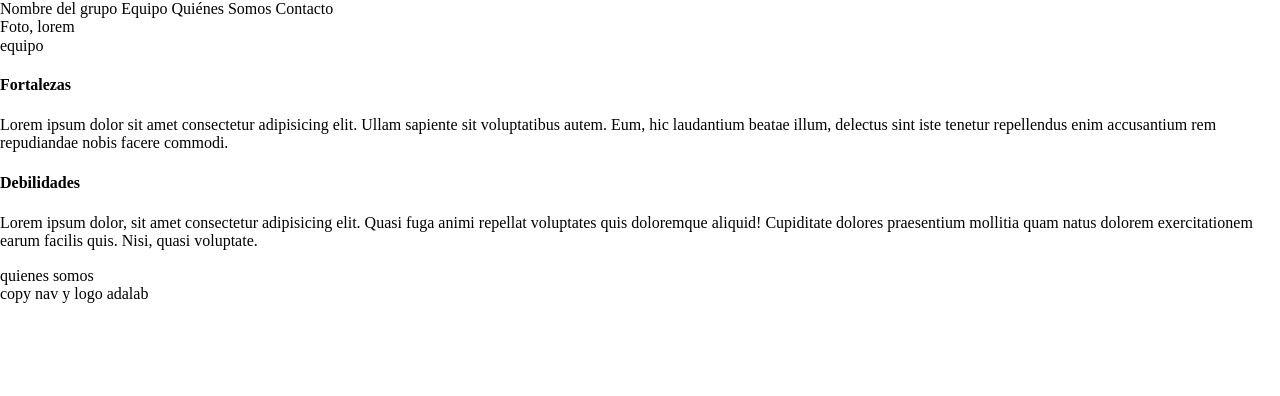
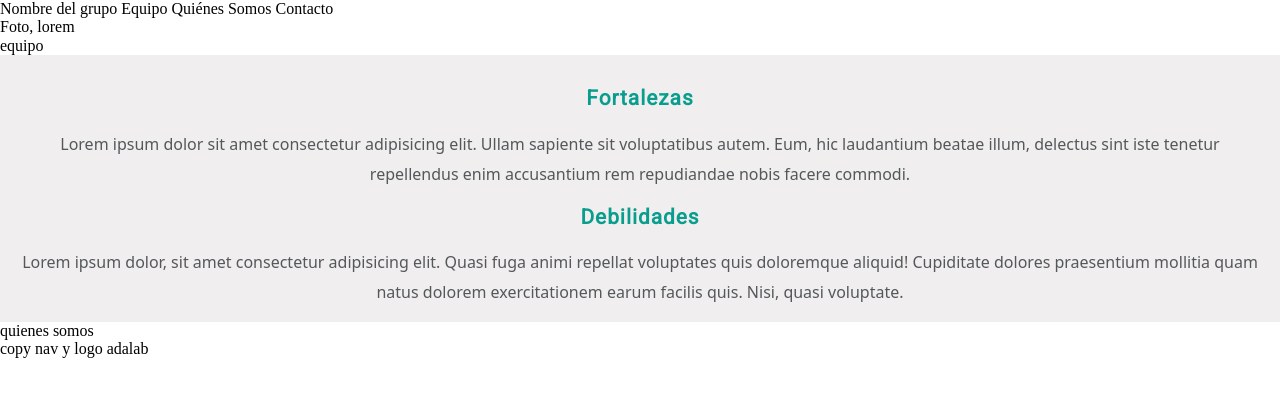
Before and after one commit to Adalab/project-promo-u-module-1-team-3, a plain HTML site: page html/index.html in a window 1280 px wide. Drawn offline with Linux system fonts and the light colour scheme; files that its build step writes are made by us from their sources.

Commit message:
css-Rachel

```diff
--- a/html/index.html
+++ b/html/index.html
@@ -1,11 +1,17 @@
 <!DOCTYPE html>
-<html lang="en">
+<html lang="es">
   <head>
     <meta charset="UTF-8" />
     <meta name="viewport" content="width=device-width, initial-scale=1.0" />
     <title>Document</title>
-    <link rel="stylesheet" href="./styles.css/normalize.css" />
-    <link rel="stylesheet" href="./styles.css/main.css" />
+    <link rel="stylesheet" href="../styles.css/normalize.css" />
+    <link rel="stylesheet" href="../styles.css/main.css" />
+    <link rel="preconnect" href="https://fonts.googleapis.com" />
+    <link rel="preconnect" href="https://fonts.gstatic.com" crossorigin />
+    <link
+      href="https://fonts.googleapis.com/css2?family=Roboto&display=swap"
+      rel="stylesheet"
+    />
   </head>
   <body>
     <header>Nombre del grupo Equipo Quiénes Somos Contacto</header>
@@ -16,18 +22,18 @@
       <section>equipo</section>
       <!--Carmen-->
       <section class="box">
-        <section class="box1">
-          <h4>Fortalezas</h4>
-          <p>
+        <section>
+          <h2 class="h2">Fortalezas</h2>
+          <p class="text">
             Lorem ipsum dolor sit amet consectetur adipisicing elit. Ullam
             sapiente sit voluptatibus autem. Eum, hic laudantium beatae illum,
             delectus sint iste tenetur repellendus enim accusantium rem
             repudiandae nobis facere commodi.
           </p>
         </section>
-        <section class="box2">
-          <h4>Debilidades</h4>
-          <p>
+        <section>
+          <h2 class="h2">Debilidades</h2>
+          <p class="text">
             Lorem ipsum dolor, sit amet consectetur adipisicing elit. Quasi fuga
             animi repellat voluptates quis doloremque aliquid! Cupiditate
             dolores praesentium mollitia quam natus dolorem exercitationem earum
--- a/styles.css/main.css
+++ b/styles.css/main.css
@@ -1,5 +1,31 @@
 /*
 Raquel
-.box{
-    background-color: #b8b8b9;
-}*/
+*/
+
+.box {
+    background-color: rgb(240, 238, 238);
+    padding: 15px 10px 15px 10px;
+
+
+}
+
+.h2 {
+    font-family: 'Roboto', sans-serif;
+    font-size: 1.3rem;
+    color: #099d8d;
+    letter-spacing: 1px;
+    text-align: center;
+}
+
+.text {
+    font-family: system-ui, -apple-system, BlinkMacSystemFont, 'Segoe UI', Roboto, Oxygen, Ubuntu, Cantarell, 'Open Sans', 'Helvetica Neue', sans-serif;
+    font-size: 1rem;
+    font-weight: 400;
+    color: #54585a;
+    margin: auto;
+    padding: 0 10px;
+    text-align: center;
+    line-height: 30px;
+}
+
+/************************************************************/
```
